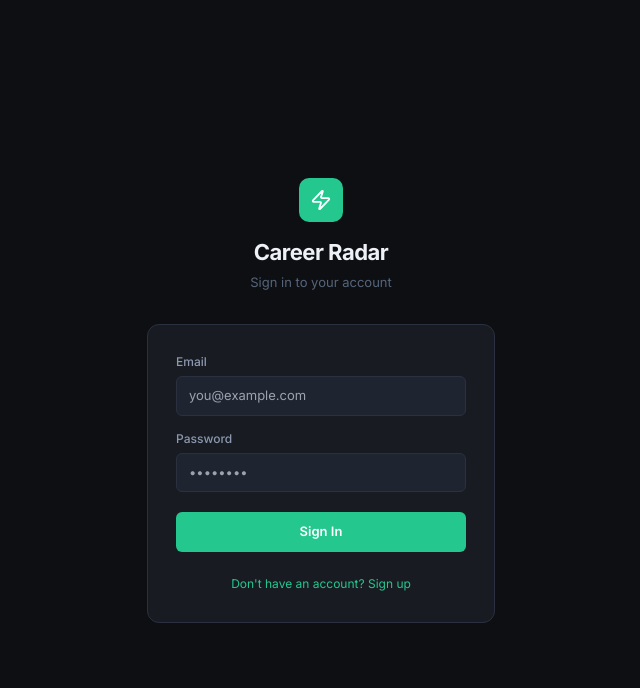
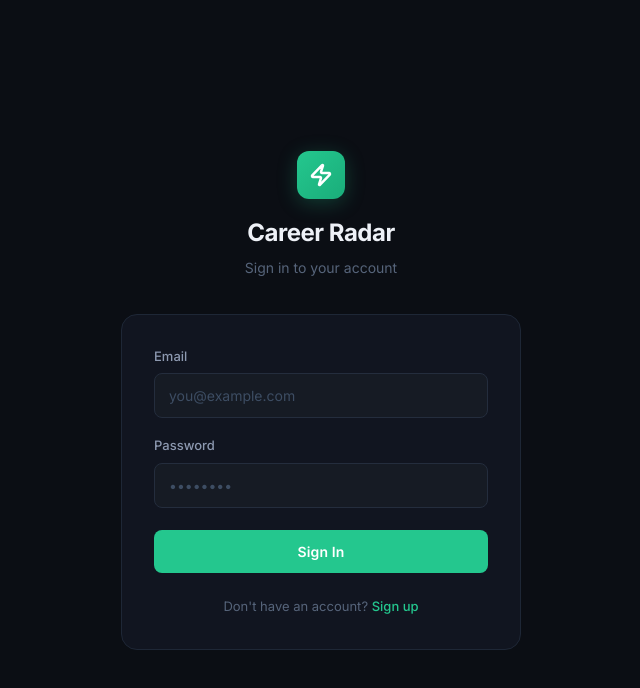
Before and after one commit to EcSky19/CareerRadar, a Next.js app in the folder frontend/: page /login in a window 1280 px wide. Shown: the top 688 px of the page, without its empty margins (319-959 px from the left). Built offline with nearby package versions, Linux system fonts and the light colour scheme; no server answers.

Commit message:
feat: redesign login page with Inter font and private beta banner

```diff
--- a/frontend/src/app/login/page.tsx
+++ b/frontend/src/app/login/page.tsx
@@ -40,48 +40,113 @@ export default function LoginPage() {
   }
 
   return (
-    <div style={{minHeight:'100vh',background:'#0d0f12',display:'flex',alignItems:'center',justifyContent:'center',fontFamily:'Inter,-apple-system,sans-serif'}}>
-      <div style={{width:'100%',maxWidth:'380px',padding:'0 16px'}}>
-        <div style={{textAlign:'center',marginBottom:'32px'}}>
-          <div style={{width:'44px',height:'44px',background:'#24c78e',borderRadius:'10px',display:'inline-flex',alignItems:'center',justifyContent:'center',marginBottom:'14px'}}>
-            <Zap size={22} color="white" />
+    <>
+      <style>{`
+        @import url('https://fonts.googleapis.com/css2?family=Inter:wght@400;500;600;700&display=swap');
+        * { box-sizing: border-box; margin: 0; padding: 0; }
+        body { font-family: 'Inter', -apple-system, sans-serif; }
+        .login-input {
+          width: 100%;
+          padding: 11px 14px;
+          background: #161b24;
+          border: 1px solid #242d3d;
+          border-radius: 8px;
+          color: #eef1f7;
+          font-size: 14px;
+          font-family: 'Inter', sans-serif;
+          outline: none;
+          transition: border-color 0.2s;
+        }
+        .login-input:focus { border-color: #24c78e; }
+        .login-input::placeholder { color: #3d4d63; }
+        .login-btn {
+          width: 100%;
+          padding: 11px;
+          background: #24c78e;
+          border: none;
+          border-radius: 8px;
+          color: white;
+          font-size: 14px;
+          font-weight: 600;
+          font-family: 'Inter', sans-serif;
+          cursor: pointer;
+          transition: opacity 0.2s, transform 0.1s;
+          letter-spacing: 0.01em;
+        }
+        .login-btn:hover:not(:disabled) { opacity: 0.9; transform: translateY(-1px); }
+        .login-btn:disabled { opacity: 0.6; cursor: not-allowed; }
+        .toggle-btn {
+          background: none;
+          border: none;
+          color: #24c78e;
+          font-size: 13px;
+          font-family: 'Inter', sans-serif;
+          cursor: pointer;
+          font-weight: 500;
+        }
+        .toggle-btn:hover { text-decoration: underline; }
+      `}</style>
+
+      <div style={{minHeight:'100vh',background:'#0b0e14',display:'flex',alignItems:'center',justifyContent:'center',padding:'0 16px'}}>
+        <div style={{width:'100%',maxWidth:'400px'}}>
+
+          {/* Logo */}
+          <div style={{textAlign:'center',marginBottom:'36px'}}>
+            <div style={{width:'48px',height:'48px',background:'linear-gradient(135deg,#24c78e,#1aad7a)',borderRadius:'12px',display:'inline-flex',alignItems:'center',justifyContent:'center',marginBottom:'16px',boxShadow:'0 4px 20px rgba(36,199,142,0.25)'}}>
+              <Zap size={24} color="white" strokeWidth={2.5} />
             </div>
-          <h1 style={{color:'#eef1f7',fontSize:'22px',fontWeight:700,letterSpacing:'-0.5px'}}>Career Radar</h1>
-          <p style={{color:'#56647a',fontSize:'13px',marginTop:'4px'}}>
+            <h1 style={{color:'#eef1f7',fontSize:'24px',fontWeight:700,letterSpacing:'-0.5px',fontFamily:'Inter,sans-serif'}}>Career Radar</h1>
+            <p style={{color:'#56647a',fontSize:'14px',marginTop:'6px',fontFamily:'Inter,sans-serif'}}>
               {mode === 'login' ? 'Sign in to your account' : 'Create your account'}
             </p>
           </div>
-        <div style={{background:'#181c22',border:'1px solid #2a3040',borderRadius:'12px',padding:'28px'}}>
+
+          {/* Card */}
+          <div style={{background:'#111520',border:'1px solid #1e2736',borderRadius:'16px',padding:'32px'}}>
+
+            {/* Private Beta Banner (signup only) */}
+            {mode === 'signup' && (
+              <div style={{background:'rgba(255,193,7,0.06)',border:'1px solid rgba(255,193,7,0.2)',borderRadius:'10px',padding:'14px 16px',marginBottom:'24px',textAlign:'center'}}>
+                <div style={{fontSize:'14px',fontWeight:600,color:'#ffc107',marginBottom:'5px',fontFamily:'Inter,sans-serif'}}>🔒 Private Beta</div>
+                <div style={{fontSize:'13px',color:'#7a8899',lineHeight:'1.6',fontFamily:'Inter,sans-serif'}}>Career Radar is currently invite-only and still being tested. Public access coming soon.</div>
+              </div>
+            )}
+
             <form onSubmit={handleSubmit}>
-            <div style={{marginBottom:'14px'}}>
-              <label style={{display:'block',fontSize:'12px',color:'#8d99b0',marginBottom:'5px',fontWeight:500}}>Email</label>
-              <input type="email" value={email} onChange={e=>setEmail(e.target.value)} required placeholder="you@example.com"
-                style={{width:'100%',padding:'9px 12px',background:'#1e2430',border:'1px solid #2a3040',borderRadius:'6px',color:'#eef1f7',fontSize:'13px',outline:'none',fontFamily:'inherit',boxSizing:'border-box'}} />
+              <div style={{marginBottom:'18px'}}>
+                <label style={{display:'block',fontSize:'13px',color:'#8d99b0',marginBottom:'7px',fontWeight:500,fontFamily:'Inter,sans-serif'}}>Email</label>
+                <input className="login-input" type="email" value={email} onChange={e=>setEmail(e.target.value)} required placeholder="you@example.com" />
               </div>
-            <div style={{marginBottom:'20px'}}>
-              <label style={{display:'block',fontSize:'12px',color:'#8d99b0',marginBottom:'5px',fontWeight:500}}>Password</label>
-              <input type="password" value={password} onChange={e=>setPassword(e.target.value)} required placeholder="••••••••"
-                style={{width:'100%',padding:'9px 12px',background:'#1e2430',border:'1px solid #2a3040',borderRadius:'6px',color:'#eef1f7',fontSize:'13px',outline:'none',fontFamily:'inherit',boxSizing:'border-box'}} />
+
+              <div style={{marginBottom:'22px'}}>
+                <label style={{display:'block',fontSize:'13px',color:'#8d99b0',marginBottom:'7px',fontWeight:500,fontFamily:'Inter,sans-serif'}}>Password</label>
+                <input className="login-input" type="password" value={password} onChange={e=>setPassword(e.target.value)} required placeholder="••••••••" />
               </div>
+
               {error && (
-              <div style={{background:'rgba(224,82,82,.08)',border:'1px solid rgba(224,82,82,.2)',borderRadius:'6px',padding:'10px 12px',color:'#e05252',fontSize:'12px',marginBottom:'14px'}}>{error}</div>
+                <div style={{background:'rgba(224,82,82,0.08)',border:'1px solid rgba(224,82,82,0.2)',borderRadius:'8px',padding:'11px 14px',color:'#e05252',fontSize:'13px',marginBottom:'16px',fontFamily:'Inter,sans-serif'}}>{error}</div>
               )}
               {message && (
-              <div style={{background:'rgba(36,199,142,.08)',border:'1px solid rgba(36,199,142,.2)',borderRadius:'6px',padding:'10px 12px',color:'#24c78e',fontSize:'12px',marginBottom:'14px'}}>{message}</div>
+                <div style={{background:'rgba(36,199,142,0.08)',border:'1px solid rgba(36,199,142,0.2)',borderRadius:'8px',padding:'11px 14px',color:'#24c78e',fontSize:'13px',marginBottom:'16px',fontFamily:'Inter,sans-serif'}}>{message}</div>
               )}
-            <button type="submit" disabled={loading}
-              style={{width:'100%',padding:'10px',background:'#24c78e',border:'none',borderRadius:'6px',color:'white',fontSize:'13px',fontWeight:600,cursor:loading?'not-allowed':'pointer',fontFamily:'inherit',opacity:loading?0.7:1}}>
+
+              <button className="login-btn" type="submit" disabled={loading}>
                 {loading ? 'Please wait…' : mode === 'login' ? 'Sign In' : 'Create Account'}
               </button>
             </form>
-          <div style={{textAlign:'center',marginTop:'18px'}}>
-            <button onClick={()=>{setMode(mode==='login'?'signup':'login');setError('');setMessage('')}}
-              style={{background:'none',border:'none',color:'#24c78e',fontSize:'12px',cursor:'pointer',fontFamily:'inherit'}}>
-              {mode === 'login' ? "Don't have an account? Sign up" : 'Already have an account? Sign in'}
+
+            <div style={{textAlign:'center',marginTop:'20px'}}>
+              <span style={{color:'#56647a',fontSize:'13px',fontFamily:'Inter,sans-serif'}}>
+                {mode === 'login' ? "Don't have an account? " : 'Already have an account? '}
+              </span>
+              <button className="toggle-btn" onClick={()=>{setMode(mode==='login'?'signup':'login');setError('');setMessage('')}}>
+                {mode === 'login' ? 'Sign up' : 'Sign in'}
               </button>
             </div>
           </div>
+
         </div>
       </div>
+    </>
   )
 }
```
Lines whose indentation alone changed are shown as unchanged.
